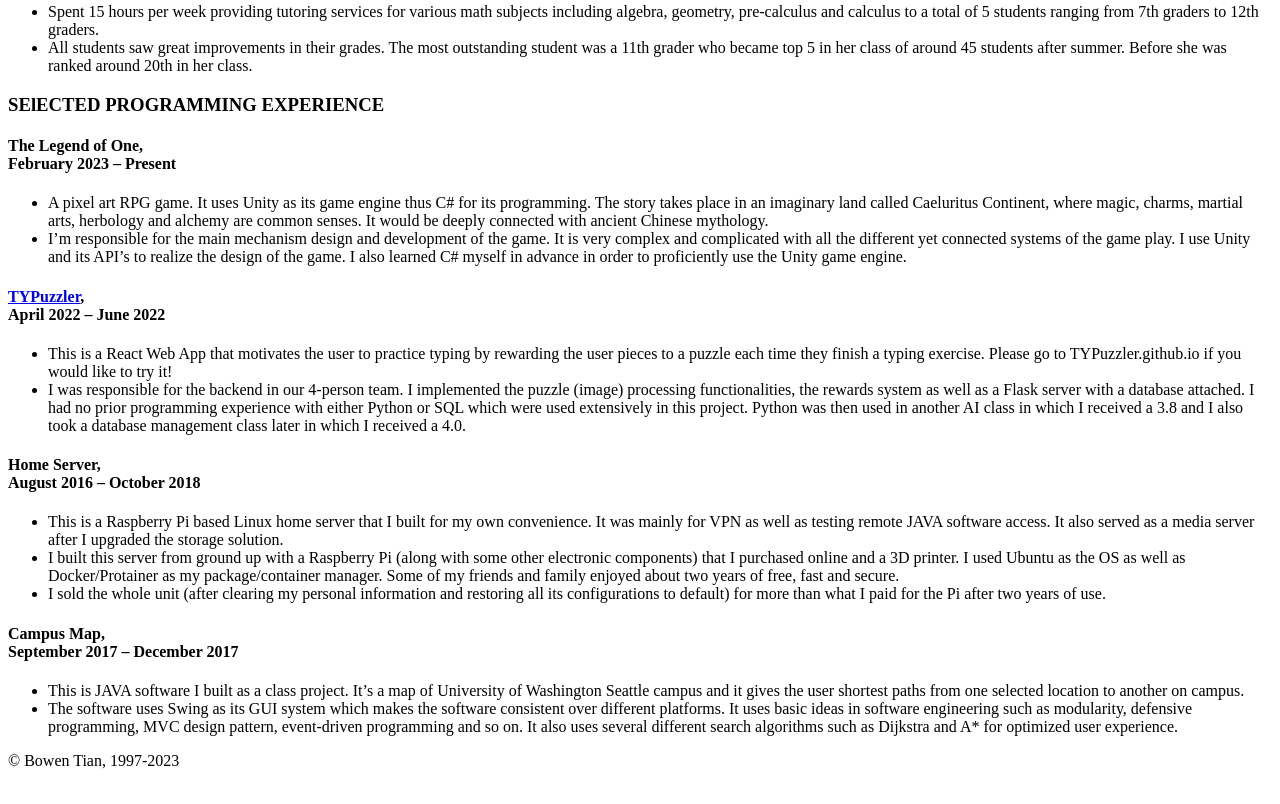
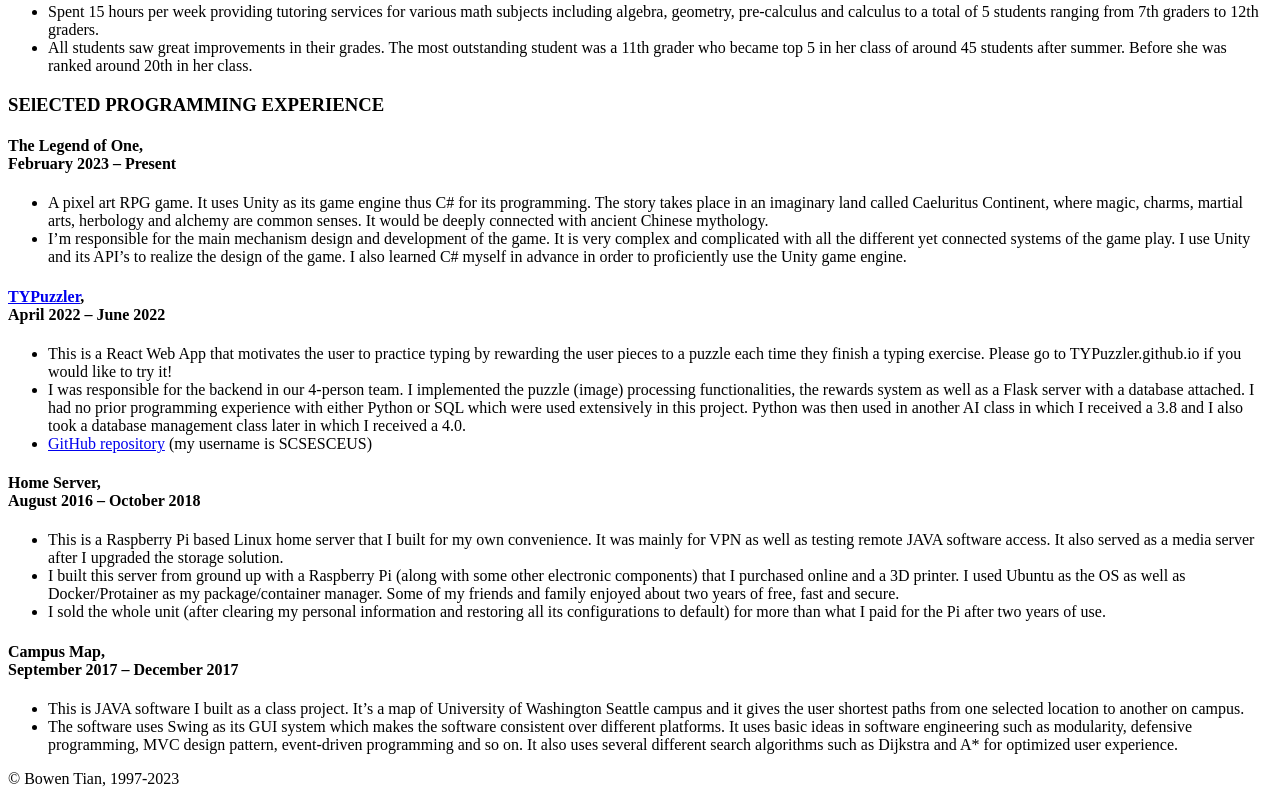
Before and after one commit to SCSESCEUS/PS, a plain HTML site: page index.html in a window 1280 px wide. Shown: the part 980-1784 px from the top of the page. Drawn offline with Linux system fonts and the light colour scheme.

Commit message:
Update index.html

```diff
--- a/index.html
+++ b/index.html
@@ -3,7 +3,7 @@
 <head>
     <meta charset="UTF-8">
     <meta name="viewport" content="width=device-width, initial-scale=1.0">
-    <title>Home-Bowen Tian</title>
+    <title>Home - Bowen Tian</title>
 </head>
 <body>
     <h2>Bowen Tian | bowent2@cs.washington.edu | 206.739.6012</h2>
@@ -74,6 +74,7 @@
     <ul>
         <li>This is a React Web App that motivates the user to practice typing by rewarding the user pieces to a puzzle each time they finish a typing exercise. Please go to TYPuzzler.github.io if you would like to try it!</li>
         <li>I was responsible for the backend in our 4-person team. I implemented the puzzle (image) processing functionalities, the rewards system as well as a Flask server with a database attached. I had no prior programming experience with either Python or SQL which were used extensively in this project. Python was then used in another AI class in which I received a 3.8 and I also took a database management class later in which I received a 4.0.</li>
+        <li><a href="https://github.com/TYPuzzler/TYPuzzler.github.io">GitHub repository</a> (my username is SCSESCEUS)</li>
     </ul>
 
     <h4>
```
